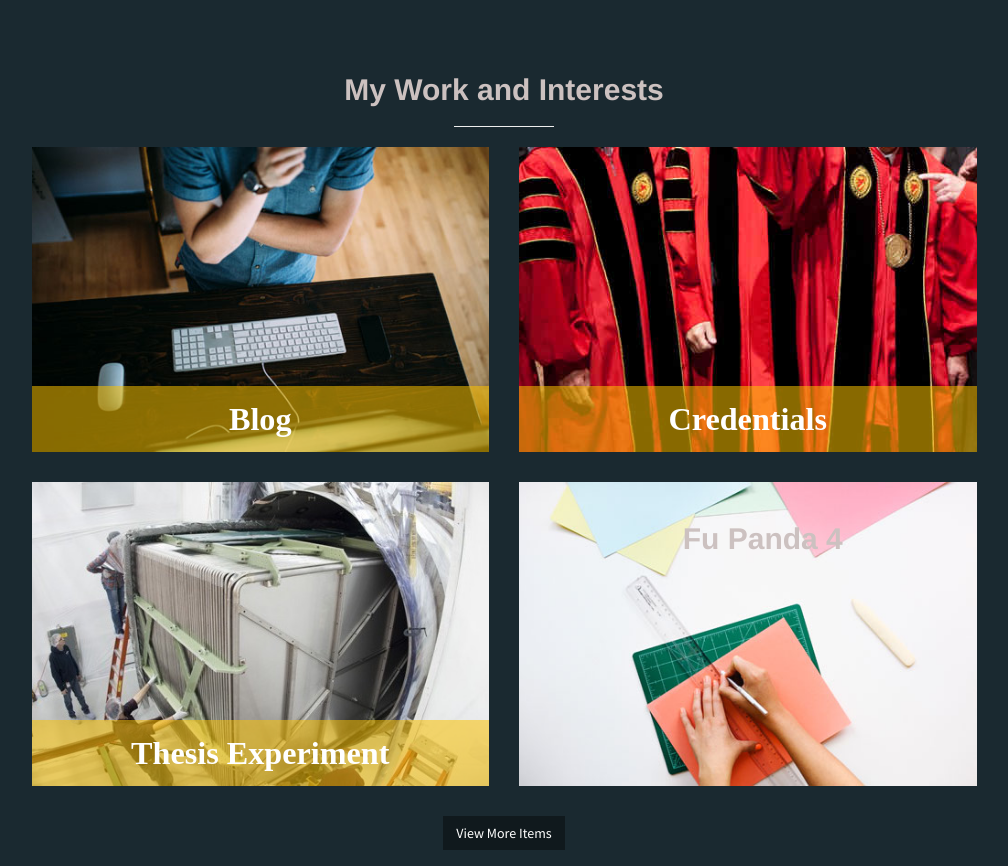
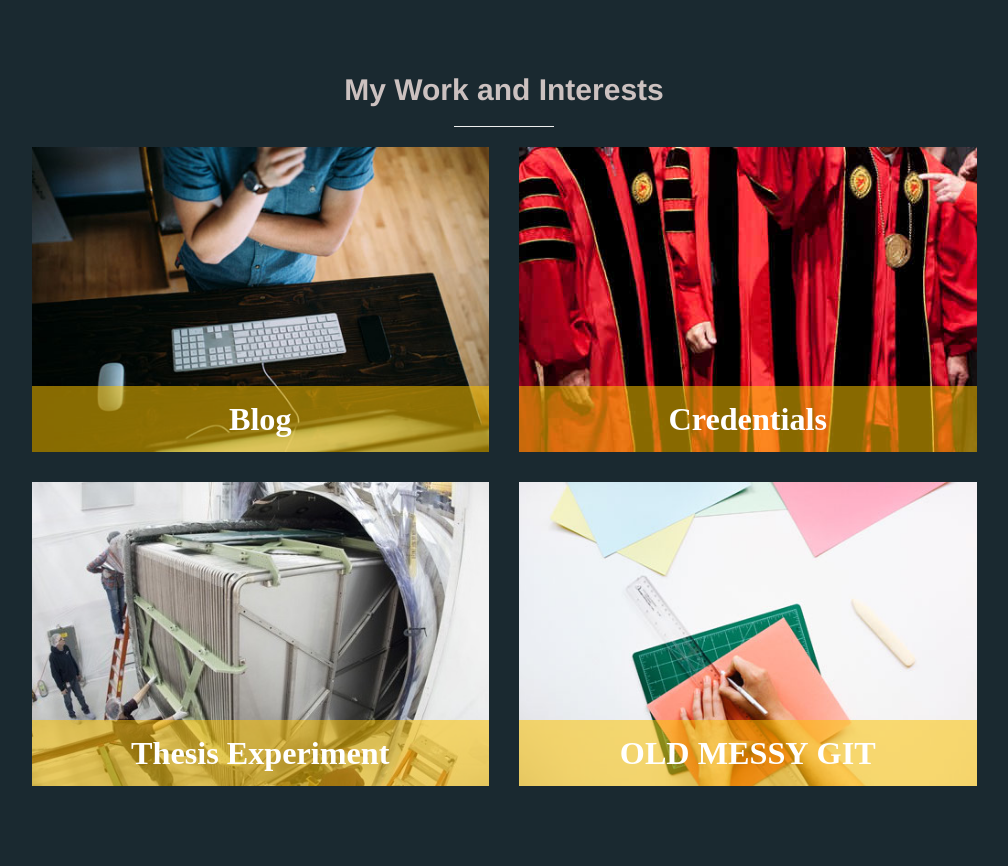
Before and after one commit to 1grossora/1grossora.github.io, a Jekyll site: the page built from index.html, in a window 1280 px wide. Shown: the part 2183-3049 px from the top of the page, without its empty margins (136-1144 px from the left). Built offline with Jekyll 4.4.1, drawn with Linux system fonts in a browser that asks for light colours; grey boxes are pictures that could not be loaded.

Commit message:
last port and callout.

```diff
--- a/_includes/portfolio.html
+++ b/_includes/portfolio.html
@@ -25,6 +25,7 @@
               </a>
             </div>
           </div>
+
           <div class="col-md-6">
             <div class="portfolio-item">
               <a href="https://www-microboone.fnal.gov/">
@@ -35,12 +36,13 @@
               </a>
             </div>
           </div>
+
           <div class="col-md-6">
             <div class="portfolio-item">
-              <a href="#">
+              <a href="https://github.com/grossora">
 
                 <img class="img-portfolio img-responsive" src="img/portfolio-4.jpg">
-                <h2>Fu Panda 4</h2>
+                <footer>OLD MESSY GIT</footer>
 
               </a>
             </div>
@@ -48,7 +50,8 @@
 
         </div><!-- /.row (nested) -->
 
-        <a href="#" class="btn btn-dark">View More Items</a>
+       <!-- <a href="#" class="btn btn-dark">View More Items</a>-->
+
       </div>
       <!-- /.col-lg-10 -->
     </div>
--- a/css/stylish-portfolio.css
+++ b/css/stylish-portfolio.css
@@ -334,7 +334,7 @@ hr.star-primary:after {
     width: 100%;
     height: 400px;
     color: #fff;
-    background: url(../img/callout.jpg) no-repeat center center scroll;
+    background: url(../img/tworoads.jpeg) no-repeat center center scroll;
     -webkit-background-size: cover;
     -moz-background-size: cover;
     background-size: cover;
```
